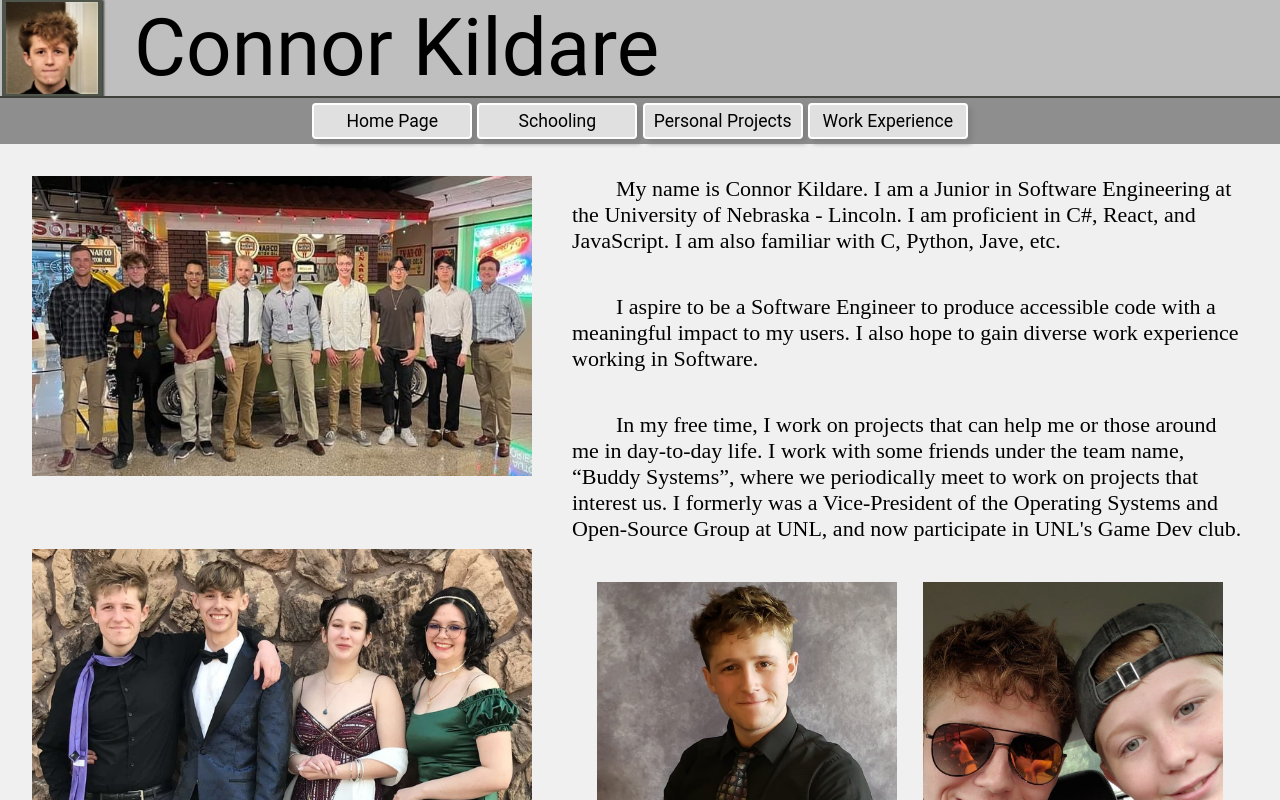
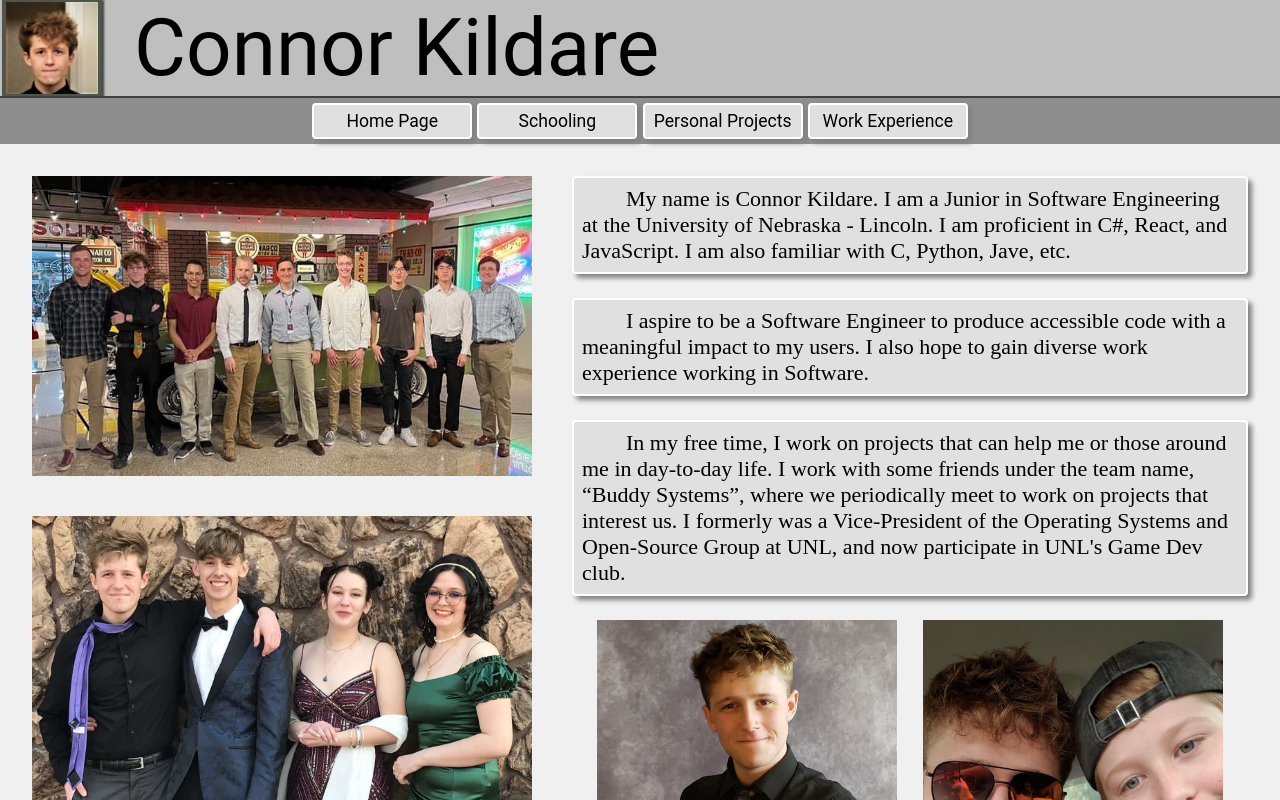
Before and after one commit to ckildare/ckildare.github.io, a Next.js app: page / in a window 1280 px wide. Shown: the top 800 px of the page. Built offline with nearby package versions, Linux system fonts and the light colour scheme.

Commit message:
Better home styling

```diff
--- a/src/pages/home.js
+++ b/src/pages/home.js
@@ -2,6 +2,7 @@
 import React, { useEffect, useState } from 'react';
 import Link from 'next/link';
 import Image from 'next/image';
+import CardWrapper from '@/components/cards/cardWrapper/cardWrapper';
 import styles from './styles/home.module.scss'
 
 import speedway from '../public/my-photos/speedway.jpg';
@@ -34,9 +35,9 @@ export default function Home() {
         <Image width={isMobile ? 350 : 500} height={isMobile ? 210 : 300} src={prom} alt={"My friends and I at prom."} />
       </div>
       <div className={styles.introductionContainer}>
-        <p>{tab}My name is Connor Kildare. I am a Junior in Software Engineering at the University of Nebraska - Lincoln. I am proficient in C#, React, and JavaScript. I am also familiar with C, Python, Jave, etc. </p>
-        <p>{tab}I aspire to be a Software Engineer to produce accessible code with a meaningful impact to my users. I also hope to gain diverse work experience working in Software. </p>
-        <p>{tab}In my free time, I work on projects that can help me or those around me in day-to-day life. I work with some friends under the team name, “Buddy Systems”, where we periodically meet to work on projects that interest us. I formerly was a Vice-President of the Operating Systems and Open-Source Group at UNL, and now participate in UNL&apos;s Game Dev club.</p>
+        <CardWrapper>{tab}My name is Connor Kildare. I am a Junior in Software Engineering at the University of Nebraska - Lincoln. I am proficient in C#, React, and JavaScript. I am also familiar with C, Python, Jave, etc. </CardWrapper>
+        <CardWrapper>{tab}I aspire to be a Software Engineer to produce accessible code with a meaningful impact to my users. I also hope to gain diverse work experience working in Software. </CardWrapper>
+        <CardWrapper>{tab}In my free time, I work on projects that can help me or those around me in day-to-day life. I work with some friends under the team name, “Buddy Systems”, where we periodically meet to work on projects that interest us. I formerly was a Vice-President of the Operating Systems and Open-Source Group at UNL, and now participate in UNL&apos;s Game Dev club.</CardWrapper>
         <div className={styles.bottomPhotoContainer}>
           <Image width={isMobile ? 200 : 300} height={isMobile ? 200 : 300} src={jobFair} alt={"Me at the 2023 UNL Fall Career Fair."} />
           <Image width={isMobile ? 200 : 300} height={isMobile ? 200 : 300} src={jaxAndMe} alt={"My little brother, Jax, and I."} />
--- a/src/pages/styles/home.module.scss
+++ b/src/pages/styles/home.module.scss
@@ -8,8 +8,9 @@
   background-color: #f0f0f0;
 
   .photoContainer {
-    display: grid;
-    grid-template-columns: 1fr;
+    display: flex;
+    flex-direction: column;
+    align-items: center;
     max-width: 40rem;
     gap: 2.5rem;
 
@@ -26,7 +27,7 @@
   .introductionContainer {
     display: flex;
     flex-direction: column;
-    gap: 2.5rem;
+    gap: 1.5rem;
     height: inherit;
     color: black;
     font-size: 1.375rem;
@@ -63,7 +64,7 @@
     flex-direction: column;
     gap: 2.5rem;
     min-height: 48rem;
-    padding: 2rem;
+    padding: 1.5rem 0.5rem 0.5rem;
 
     background-color: #f0f0f0;
 
```
